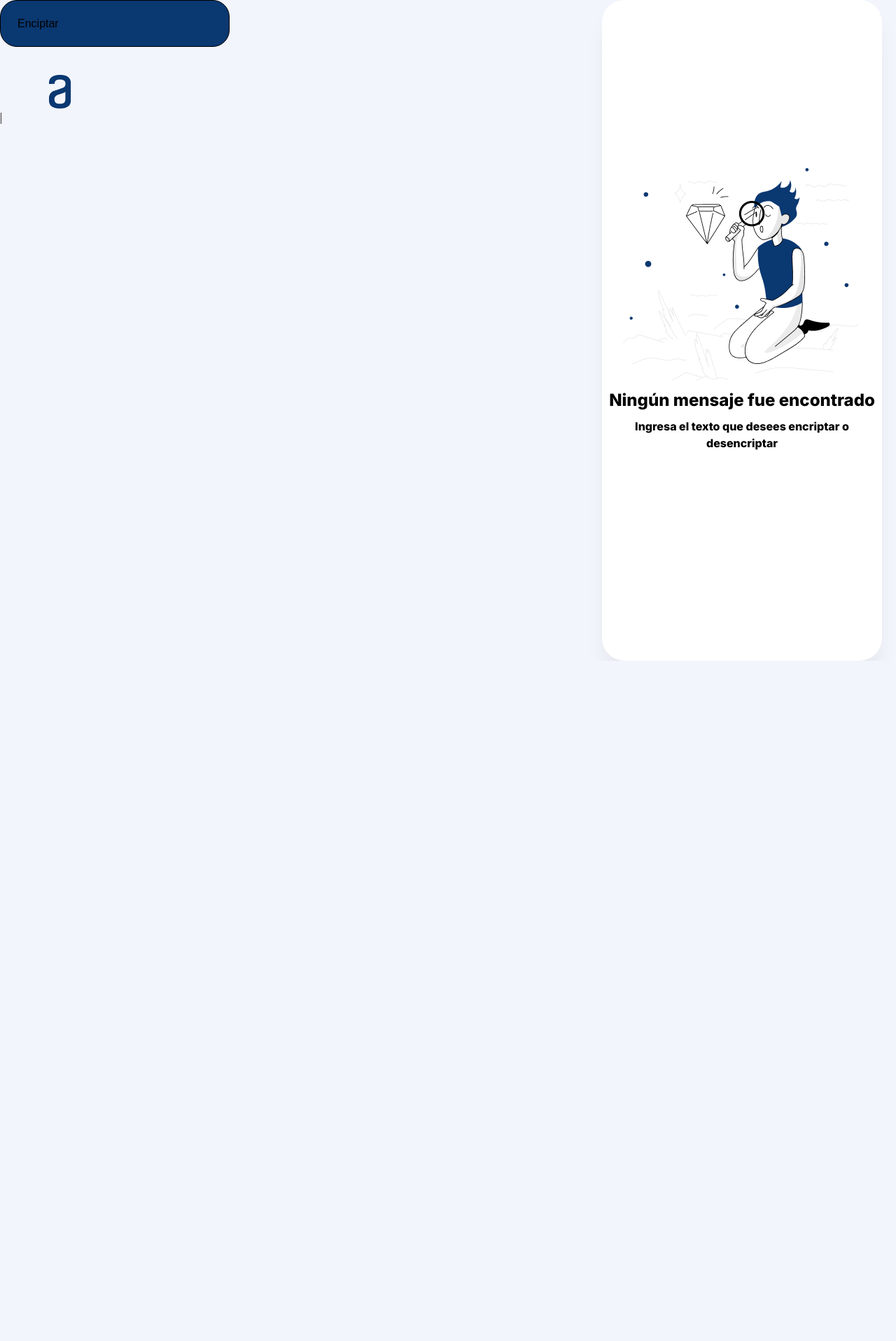
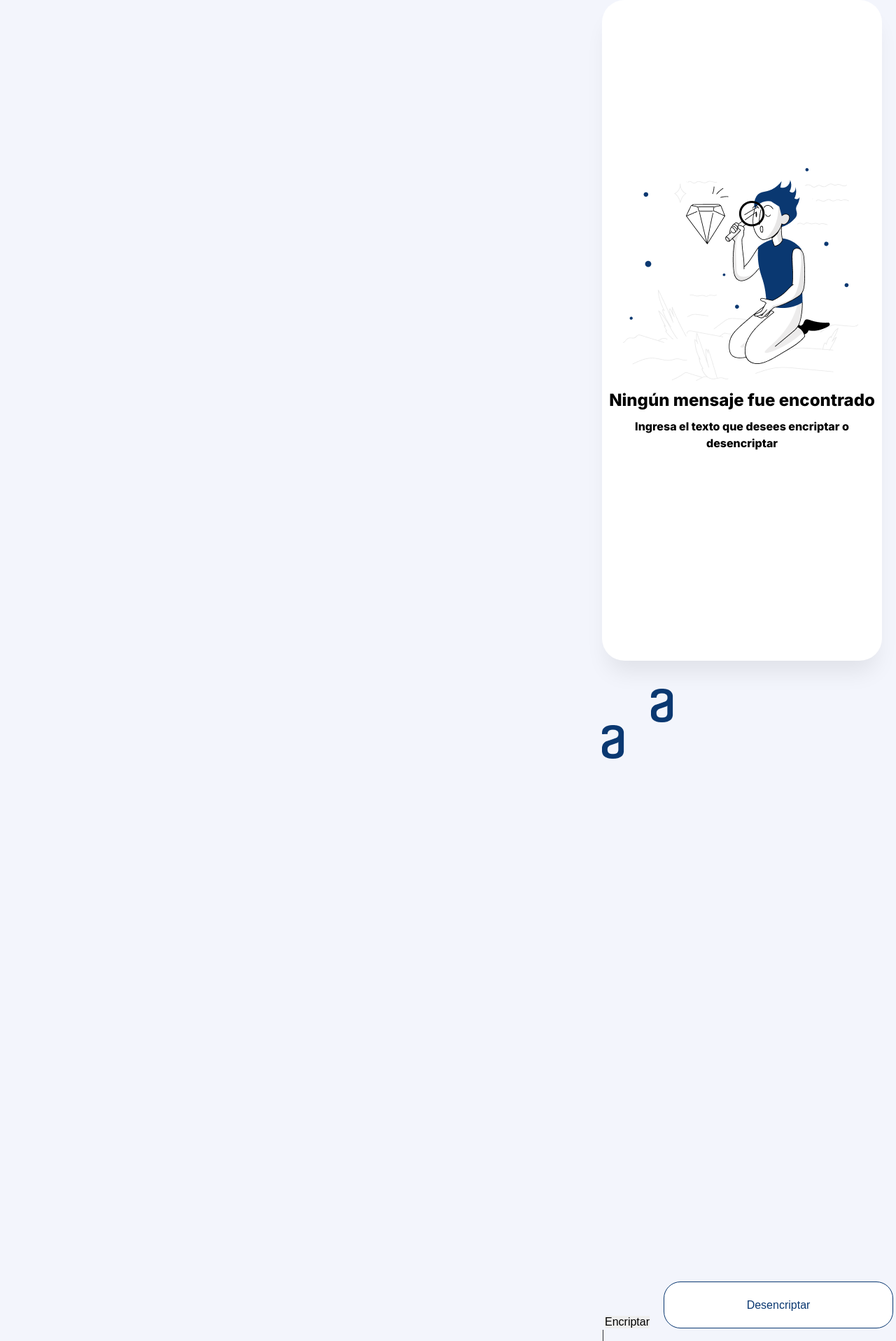
Before and after one commit to AndresGuty/-Encrypter, a plain HTML site: page src/index.html in a window 1280 px wide. Shown: the whole page at 70% size. Before the commit the page ends 944 px from the top, so only its background shows below. Drawn offline with Linux system fonts and the light colour scheme.

Commit message:
incorporando botones

```diff
--- a/src/index.html
+++ b/src/index.html
@@ -18,15 +18,6 @@
 
 
 
-    <!-- Sección de botones encriptar y desencriptar -->
-
-    <!-- <section>
-        <div class="tex-left">
-
-            <button class="encriptar">Enciptar</button>
-            <button>Desencriptar</button>
-        </div>
-    </section> -->
 
     <!-- Sección container flex area de texto y logo muñeco -->
     <section class="container">
@@ -40,23 +31,22 @@
                 <p>Ingresa el texto que desees encriptar o desencriptar</p>
             </div>
         </div>
-        </section>
-        <button class="encriptar">Enciptar</button>
+
+        <section>
+
     </section>
+
 
     <section class="icon">
         <img src="/src/assets/image/Logo a.png" alt="Logo Alura">
     </section>
 
-
-    <!-- <div class="tex-left">
-
-        <button>Enciptar</button>
-        <button>Desencriptar</button>
-            <button class="encriptar">Encriptar</button>
-
-            <button>DESENCRIPTAR</button> -->
-
+ <!---Botones Encriptar-Desencriptar-->
+ <img src="/src/assets/image/Logo a.png" alt="">
+    <section class="buttons">
+        <button class="b-Enciptar">Encriptar</button>
+        <button class="b-Desencriptar">Desencriptar</button>
+    </section>
 
 </body>
 </html>|
--- a/src/styles.css
+++ b/src/styles.css
@@ -34,27 +34,6 @@ body {
     padding-right: 30px;
 }
 
-
-
-/* boton Encriptar */
-.encriptar{
-    display: flex;
-    flex-direction:row;
-    align-items: flex-start;
-    padding: 24px;
-    gap: 8px;
-    width: 328px;
-    height: 67px;
-    background: #0A3871;
-    border: 1px solid;
-    border-radius: 24px;
-    flex: none;
-    order: 1;
-    flex-grow: 0;
-
-}
-
-
 .text-box h4{
     margin: 10px;
     font-family: 'Inter';
@@ -78,3 +57,38 @@ body {
     margin-left:70px;
 
 }
+
+.buttons{
+
+    display: flex;
+    flex-direction: row;
+    justify-content: center;
+    align-items: end;
+    height: 810px;
+    gap: 20px;
+
+}
+
+.b-Encriptar {
+
+    width: 328px;
+    height: 67px;
+    border-radius: 24px;
+    background: #0a3871;
+    padding: auto ;
+    text-align: center;
+    color: #FFFFFF;
+    row-gap: 50px;
+
+}
+
+.b-Desencriptar{
+    width: 328px;
+    height: 67px;
+    background: #FFFFFF;
+    border: 1px solid #0a3871;
+    border-radius: 24px;
+    color: #0a3871;
+
+
+}
```
